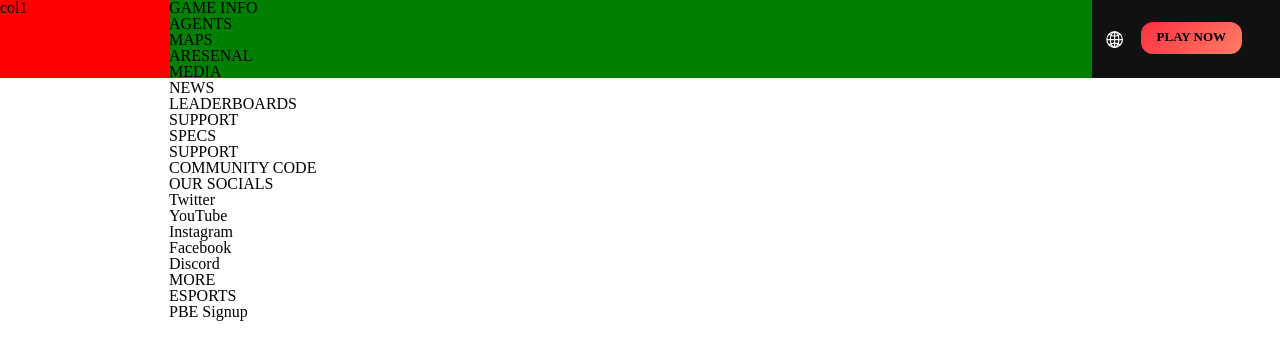
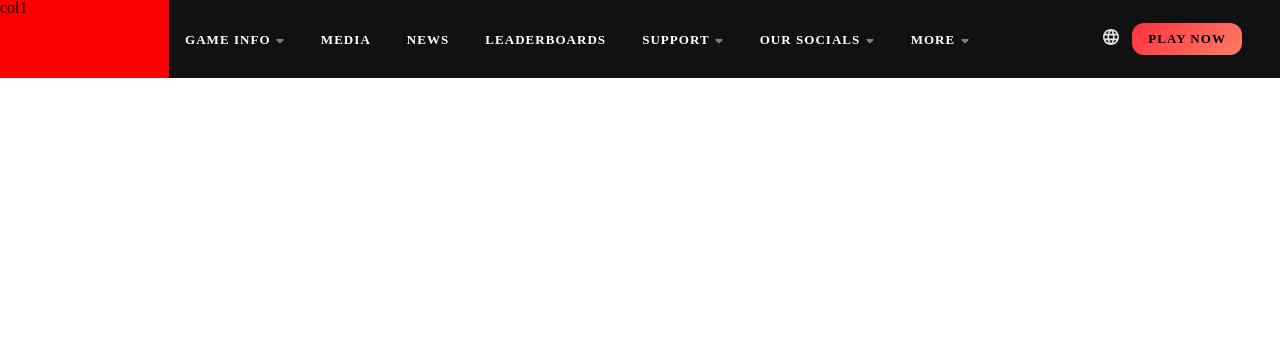
Before and after one commit to pasanweerawardana/project-3, a plain HTML site: page index.html in a window 1280 px wide. Drawn offline with nearby package versions, Linux system fonts and the light colour scheme.

Commit message:
completed the main navigation bar

```diff
--- a/css/style.css
+++ b/css/style.css
@@ -17,73 +17,180 @@
 
 /* Layouts */
 
-header {
+header{
     position: fixed;
     left: 0;
     right: 0;
     top: 0;
 }
 
-header>.col {
-    height: 78px;
-    float: left;
+header{
+    height: 80px;
 }
 
-header>.col:first-child {
+header > .col{
+    float: left;
+    height: 78px;
+}
+
+header > .col:first-child{
     width: 169px;
     background-color: red;
 }
 
-header>.col:nth-child(2) {
-    width: calc(100% - 169px - 188px);
-    background-color: green;
+header > .col:nth-child(2){
+    width: calc(100% - 169px - 195px);
+    background-color: #111;
 }
 
-header>.col:last-child {
-    width: 188px;
+header > .col:last-child{
+    width: 195px;
     background-color: #111;
     text-align: right;
     padding-right: 38px;
-    padding-top: 22px;
 }
 
-header>.col:last-child>div {
+header > .col:last-child > div{
     display: inline-block;
+    position: relative;
+    top: 50%;
+    transform: translateY(-50%);
 }
 
-#btn-playnow {
+#btn-playnow{
     padding: 8px 16px;
     border-radius: 12px;
     height: 32px;
     font-size: 13px;
+    font-weight: bold;
+    cursor: pointer;
     background: linear-gradient(135deg, rgb(255, 51, 66) 0%, rgb(255, 48, 64) 0.01%, rgb(255, 125, 102) 100%);
-    cursor: pointer;
-    font-weight: bold;
-    transition: background 5ms;
+    transition: background 50ms;
+    line-height: 16px;
+    letter-spacing: .08em;
+    vertical-align: bottom;
 }
 
-#btn-playnow:hover {
-    background: rgb(255, 70, 85);
+#btn-playnow:hover{
+    background: rgb(255,70,85);
+}
+
+#ico-world{
+    width: 32px;
+    height: 32px;
+    margin-right: 1px;
+    text-align: center;
+    border-radius: 6.4px;
+    cursor: pointer;
+    line-height: 32px;
+    font-size: 1.2rem;
+}
+
+#ico-world:hover{
+    background-color: rgba(128,128,128,0.2);
+}
+
+#nav-main{
+    height: 100%;
 }
 
 
-#ico-world {
-    width: 32px;
-    height: 32px;
-    margin-right: 6px;
-    text-align: center;
-    border-radius: 6.4px;
+#nav-main li{
     cursor: pointer;
+    font-weight: bold;
+    font-size: 13px;
+    letter-spacing: .08em;
+    height: 100%;
 }
 
-#ico-world:hover {
-    background-color: rgba(128, 128, 128, 0.2);
+#nav-main>li a{
+    border-radius: 6.4px;
+    line-height: 15.6px;
+    text-decoration: none;
+    color: white;
 }
 
+#nav-main>li>a{
+    display: block;
+    padding: 7.5px 16px;
+    position: relative;
+    top: 50%;
+    transform: translateY(-50%);
+}
 
-#ico-world ion-icon {
-    color: white;
-    vertical-align: middle;
-    font-size: 1.2rem;
-    padding-top: 5px;
+#nav-main>li:not(.submenu):hover a::after{
+    display: block;
 }
+
+#nav-main>li:not(.submenu) a::after{
+    display: none;
+    content: "";
+    position: absolute;
+    width: 100%;
+    left: 0;
+    top: 44px;
+    height: 4px;
+    background-color: rgb(255, 70, 85);
+    border-radius: 2px 2px 0px 0px;
+}
+
+#nav-main li:hover>a{
+    background-color: rgba(128,128,128,0.3);
+}
+
+#nav-main > li{
+    float: left;
+    margin-right: 4px;
+}
+
+#nav-main .submenu > nav{
+    display: none;
+}
+
+#nav-main .submenu:hover svg path{
+    fill: white;
+}
+
+#nav-main > li.submenu{
+    position: relative;
+}
+
+#nav-main > li.submenu li{
+    padding: 5px 16px 0;
+}
+
+#nav-main > li.submenu li:first-child{
+    padding-top: 16px;
+}
+
+#nav-main > li.submenu li:last-child{
+    padding-bottom: 16px;
+}
+
+#nav-main > li.submenu nav a{
+    display: block;
+    padding: 16px 8px;
+    font-weight: 500;
+}
+
+#nav-main .submenu nav{
+    position: absolute;
+    width: 205px;
+    background-color: #292929;
+    top: 69px;
+}
+
+#nav-main .submenu nav::before{
+    content: "";
+    position: absolute;
+    width: 100%;
+    left: 0;
+    top: 0;
+    height: 4px;
+    background-color: rgb(255, 70, 85);
+    border-radius: 2px 2px 0px 0px;
+}
+
+#nav-main > .submenu:hover nav{
+    display: block;
+}
--- a/index.html
+++ b/index.html
@@ -16,45 +16,58 @@
     <header class="clearfix">
         <div class="col">col1</div>
         <div class="col">
-            <nav id="nav-main">
-                <li class="submenu">GAME INFO
+            <nav id="nav-main" class="clearfix">
+                <li class="submenu">
+                    <a>GAME INFO
+                    <svg width="10" height="5" class="_16evwnRjE9JvfFbOuuC-EF _1lBECl9xmO0n7vnCvf6_dD" viewBox="0 0 8 5"><title>mainNavArrowDown</title><path d="M.707 1.707l2.586 2.586a1 1 0 001.414 0l2.586-2.586C7.923 1.077 7.477 0 6.586 0H1.414C.524 0 .077 1.077.707 1.707z" fill="#7E7E7E"></path></svg>
+                    </a>
                     <nav>
-                        <li>AGENTS</li>
-                        <li>MAPS</li>
-                        <li>ARESENAL</li>
+                        <li><a href="https://playvalorant.com/en-us/agents/">AGENTS</a></li>
+                        <li><a href="https://playvalorant.com/en-us/maps/">MAPS</a></li>
+                        <li><a href="https://playvalorant.com/en-us/arsenal/">ARESENAL</a></li>
                     </nav>
                 </li>
-                <li>MEDIA</li>
-                <li>NEWS</li>
-                <li>LEADERBOARDS</li>
-                <li class="submenu">SUPPORT
+                <li><a href="https://playvalorant.com/en-us/media">MEDIA</a></li>
+                <li><a href="https://playvalorant.com/en-us/news/">NEWS</a></li>
+                <li><a href="https://playvalorant.com/en-us/news/">LEADERBOARDS</a></li>
+                <li class="submenu">
+                    <a>SUPPORT
+                    <svg width="10" height="5" class="_16evwnRjE9JvfFbOuuC-EF _1lBECl9xmO0n7vnCvf6_dD" viewBox="0 0 8 5"><title>mainNavArrowDown</title><path d="M.707 1.707l2.586 2.586a1 1 0 001.414 0l2.586-2.586C7.923 1.077 7.477 0 6.586 0H1.414C.524 0 .077 1.077.707 1.707z" fill="#7E7E7E"></path></svg>
+                    </a>
                     <nav>
-                        <li>SPECS</li>
-                        <li>SUPPORT</li>
-                        <li>COMMUNITY CODE</li>
+                        <li><a href="https://playvalorant.com/en-us/specs/" target="_blank">SPECS</a></li>
+                        <li><a href="https://support-valorant.riotgames.com/hc/en-us/?_ga=2.61389932.1519217068.1664429835-7606503.1664429835" target="_blank">SUPPORT</a></li>
+                        <li><a href="https://playvalorant.com/en-us/news/announcements/valorant-community-code/" target="_blank">COMMUNITY CODE</a></li>
                     </nav>
                 </li>
-                <li class="submenu">OUR SOCIALS
+                <li class="submenu">
+                    <a>OUR SOCIALS
+                    <svg width="10" height="5" class="_16evwnRjE9JvfFbOuuC-EF _1lBECl9xmO0n7vnCvf6_dD" viewBox="0 0 8 5"><title>mainNavArrowDown</title><path d="M.707 1.707l2.586 2.586a1 1 0 001.414 0l2.586-2.586C7.923 1.077 7.477 0 6.586 0H1.414C.524 0 .077 1.077.707 1.707z" fill="#7E7E7E"></path></svg>
+                    </a>
                     <nav>
-                        <li>Twitter</li>
-                        <li>YouTube</li>
-                        <li>Instagram</li>
-                        <li>Facebook</li>
-                        <li>Discord</li>
+                        <li><a href="https://twitter.com/playvalorant" target="_blank">Twitter</a></li>
+                        <li><a href="https://www.youtube.com/PlayValorant" target="_blank">YouTube</a></li>
+                        <li><a href="https://www.instagram.com/playvalorantofficial/" target="_blank">Instagram</a></li>
+                        <li><a href="https://www.facebook.com/playvalorant/" target="_blank">Facebook</a></li>
+                        <li><a href="https://discord.gg/valorant" target="_blank">Discord</a></li>
                     </nav>
                 </li>
-                <li class="submenu">MORE
+                <li class="submenu">
+                    <a>MORE
+                    <svg width="10" height="5" class="_16evwnRjE9JvfFbOuuC-EF _1lBECl9xmO0n7vnCvf6_dD" viewBox="0 0 8 5"><title>mainNavArrowDown</title><path d="M.707 1.707l2.586 2.586a1 1 0 001.414 0l2.586-2.586C7.923 1.077 7.477 0 6.586 0H1.414C.524 0 .077 1.077.707 1.707z" fill="#7E7E7E"></path></svg>
+                    </a>
                     <nav>
-                        <li>ESPORTS</li>
-                        <li>PBE Signup</li>
+                        <li><a href="https://valorantesports.com/" target="_blank">ESPORTS</a></li>
+                        <li><a href="https://playvalorant.com/en-us/pbe/">PBE Signup</a></li>
                     </nav>
                 </li>
             </nav>
         </div>
-        <div class="col">
-            <div id="ico-world">
-                <ion-icon name="globe-outline"></ion-icon>
-            </div>
+    </div>
+    <div class="col">
+        <div id="ico-world">
+            <svg width="16" height="16" class="" viewBox="0 0 16 16"><title>globeIcon</title><path d="M7.992 0C3.576 0 0 3.584 0 8s3.576 8 7.992 8C12.416 16 16 12.416 16 8s-3.584-8-8.008-8zm5.544 4.8h-2.36c-.256-1-.624-1.96-1.104-2.848A6.424 6.424 0 0113.536 4.8zM8 1.632A11.27 11.27 0 019.528 4.8H6.472A11.27 11.27 0 018 1.632zM1.808 9.6A6.594 6.594 0 011.6 8c0-.552.08-1.088.208-1.6h2.704A13.212 13.212 0 004.4 8c0 .544.048 1.072.112 1.6H1.808zm.656 1.6h2.36c.256 1 .624 1.96 1.104 2.848A6.39 6.39 0 012.464 11.2zm2.36-6.4h-2.36a6.39 6.39 0 013.464-2.848A12.52 12.52 0 004.824 4.8zM8 14.368A11.27 11.27 0 016.472 11.2h3.056A11.27 11.27 0 018 14.368zM9.872 9.6H6.128A11.77 11.77 0 016 8c0-.544.056-1.08.128-1.6h3.744C9.944 6.92 10 7.456 10 8s-.056 1.072-.128 1.6zm.2 4.448a12.52 12.52 0 001.104-2.848h2.36a6.424 6.424 0 01-3.464 2.848zM11.488 9.6c.064-.528.112-1.056.112-1.6s-.048-1.072-.112-1.6h2.704c.128.512.208 1.048.208 1.6s-.08 1.088-.208 1.6h-2.704z" fill="#E8E8E8"></path></svg>
+        </div>
             <div id="btn-playnow">PLAY NOW</div>
         </div>
     </header>
```
